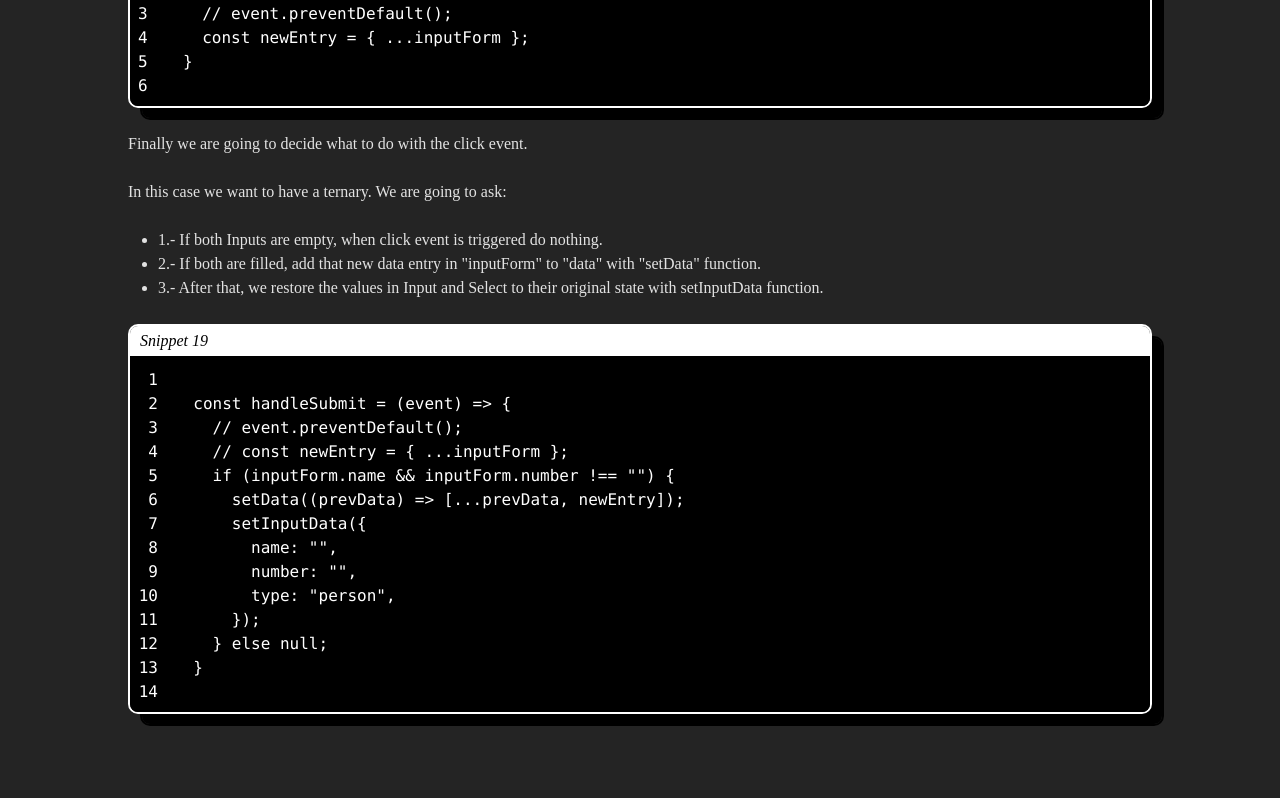
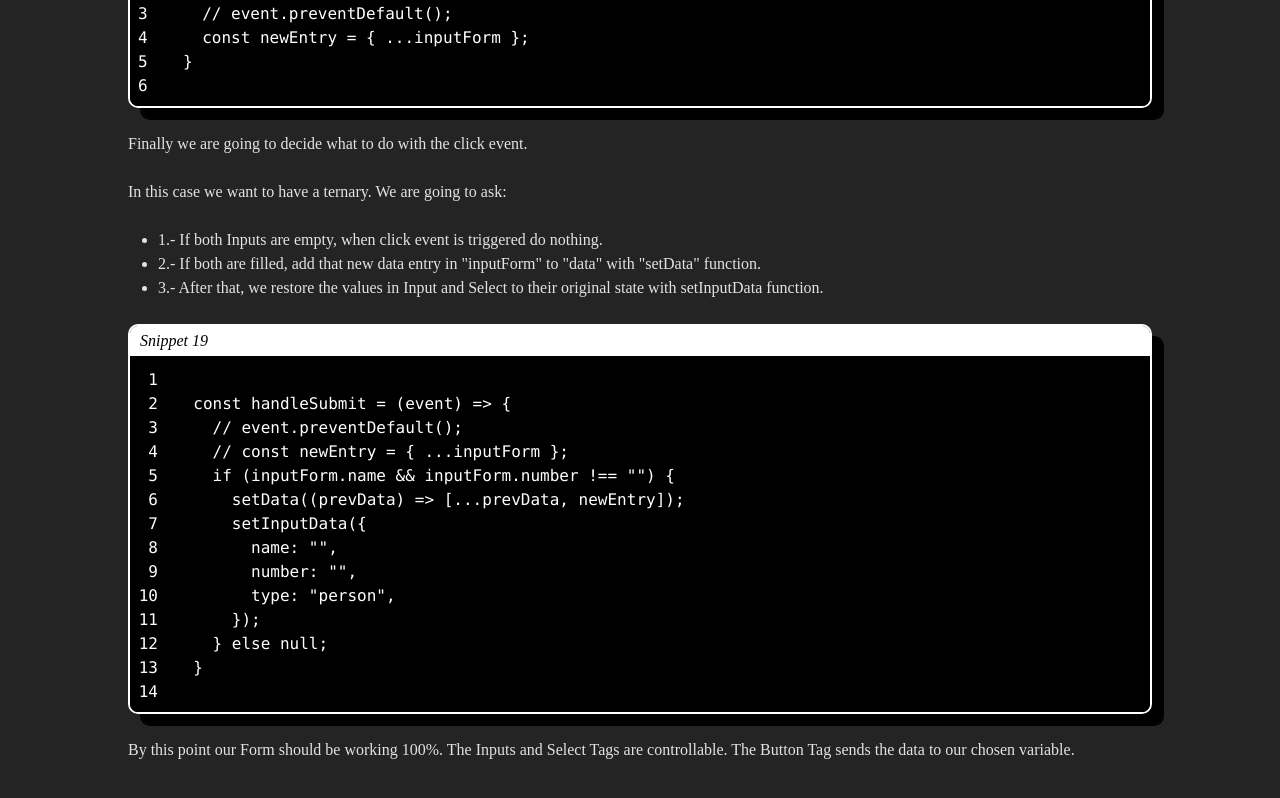
Before and after one commit to kinxori/inxel-test, a React (Vite) app: page / in a window 1280 px wide. Shown: the part 8610-9408 px from the top of the page. Built offline with nearby package versions, Linux system fonts and the light colour scheme.

Commit message:
updated content in page 26

```diff
--- a/src/App.jsx
+++ b/src/App.jsx
@@ -606,6 +606,10 @@ export default function App() {
               {snippet19}
             </SyntaxHighlighter>
           </div>
+          <p>
+            By this point our Form should be working 100%. The Inputs and Select Tags are
+            controllable. The Button Tag sends the data to our chosen variable.
+          </p>
         </div>
       </div>
     </article>
```
